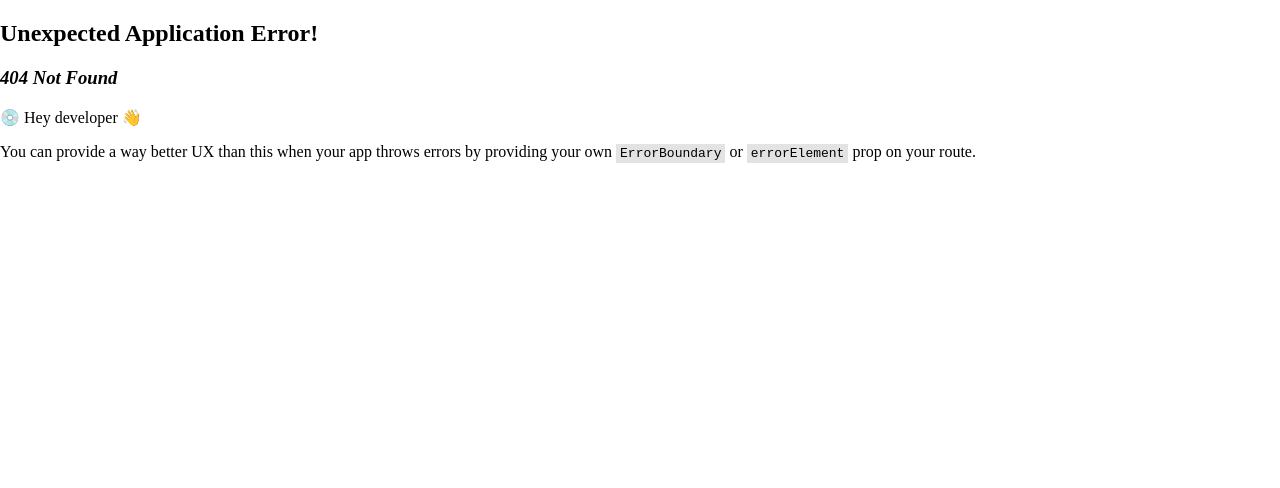
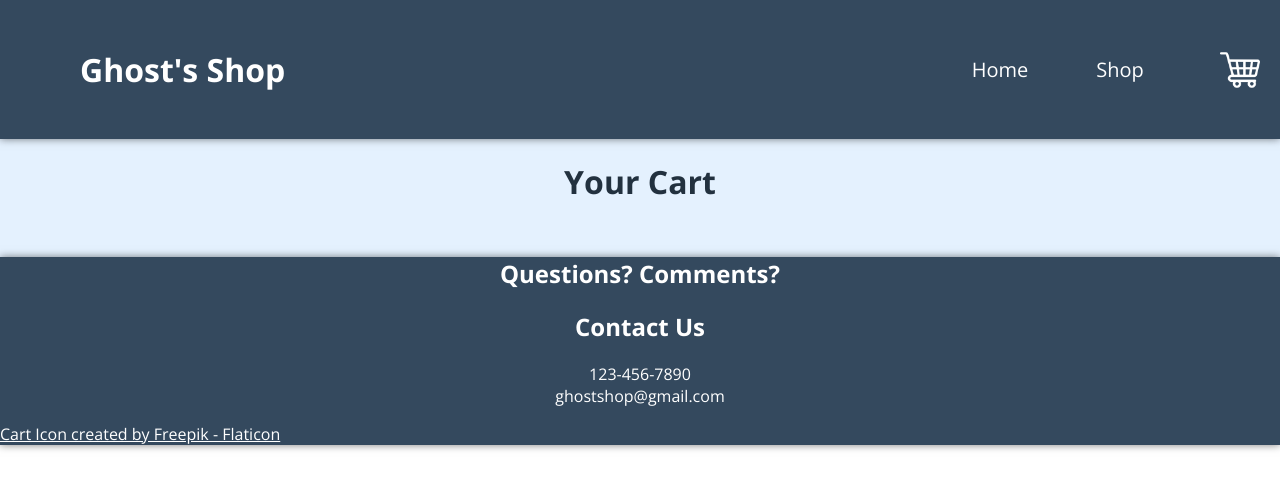
Before and after one commit to Ghost-Mechanic/shopping-cart, a React (Vite) app: page /cart in a window 1280 px wide. Before the commit this address had no page. Shown: the top 488 px of the page. Built offline with nearby package versions, Linux system fonts and the light colour scheme.

Commit message:
Cart items are now shown on the cart page

```diff
--- /dev/null
+++ b/src/components/CartItem.jsx
@@ -0,0 +1,26 @@
+import '../styles/cart-item.css';
+import PropTypes from 'prop-types';
+
+function CartItem({ item }) {
+    return (
+        <>
+            <div className="cart-item-container">
+                <h1 className="cart-item-title">{item[0].title}</h1>
+                <img className="cart-item-image" src={item[0].image} alt="" />
+                <h3 className="cart-item-price">${Number(item[0].price).toFixed(2)}</h3>
+                <div className="quantity">
+                    <button className="cart-item-button">-</button>
+                    <input type="number" value={item.quantity} min="0" max="10" />
+                    <button className="cart-item-button">+</button>
+                </div>
+                <button className="remove-button">Remove from cart</button>
+            </div>
+        </>
+    )
+}
+
+CartItem.propTypes = {
+    item: PropTypes.array,
+};
+
+export default CartItem;
--- /dev/null
+++ b/src/components/CartMain.jsx
@@ -0,0 +1,26 @@
+import { useOutletContext } from "react-router-dom";
+import CartItem from "./CartItem";
+import '../styles/cart-main.css';
+
+function CartMain() {
+    const [cart, setCart] = useOutletContext();
+
+    cart.map((item) => {
+        console.log(item[0].id);
+        console.log(item[0].title);
+        console.log(item.quantity);
+    });
+
+    return (
+        <>
+            <main>
+                <h1 className="cart-title">Your Cart</h1>
+                <div className="cart-container">
+                    {cart.map((item) => <CartItem key={item[0].id} item={item} />)}
+                </div>
+            </main>
+        </>
+    )
+}
+
+export default CartMain;
--- a/src/components/Header.jsx
+++ b/src/components/Header.jsx
@@ -27,10 +27,12 @@
                             </Link>
                         </li>
                         <li>
-                            <button className="cart-button">
-                                <img className="cart" src={cartImage} alt="Shopping Cart" />
-                                {numCartItems > 0 ? <p>{numCartItems}</p> : null}
-                            </button>
+                            <Link to="/cart">
+                                <button className="cart-button">
+                                    <img className="cart" src={cartImage} alt="Shopping Cart" />
+                                    {numCartItems > 0 ? <p>{numCartItems}</p> : null}
+                                </button>
+                            </Link>
                         </li>
                     </ul>
                 </nav>
--- a/src/components/ShopMain.jsx
+++ b/src/components/ShopMain.jsx
@@ -12,7 +12,6 @@
         fetch('https://fakestoreapi.com/products')
             .then(res=>res.json())
             .then(json=> {
-                console.log(json);
                 setProducts(json);
                 setLoading(false);
             })
@@ -29,9 +28,20 @@
             return;
         }
 
-        let newItems = products.filter((product) => product.id === id);
-        setCart([...cart, {...newItems, quantity: quantity}]);
-        console.log(cart);
+        const itemIndex = cart.findIndex((item) => item[0].id === id);
+
+        // only update quantity if item already exists in cart
+        if (itemIndex !== -1) {
+            const newCart = cart.map((item, index) =>
+                index === itemIndex ? { ...item, quantity: item.quantity + quantity > 10 ? 10 : item.quantity + quantity}
+                : item
+            );
+            setCart(newCart);
+        }
+        else {
+            let newItems = products.filter((product) => product.id === id);
+            setCart([...cart, {...newItems, quantity: quantity}]);
+        }
     }
 
     return (
--- a/src/routes.jsx
+++ b/src/routes.jsx
@@ -1,6 +1,7 @@
 import App from "./App";
 import HomeMain from "./components/HomeMain";
 import ShopMain from "./components/ShopMain";
+import CartMain from "./components/CartMain";
 
 const routes = [
     {
@@ -9,6 +10,7 @@
       children: [
         { index: true, element: <HomeMain /> },
         { path: "shop", element: <ShopMain /> },
+        { path: "cart", element: <CartMain /> },
       ],
     },
 ];
--- /dev/null
+++ b/src/styles/cart-item.css
@@ -0,0 +1,69 @@
+@import url('https://fonts.googleapis.com/css2?family=Open+Sans:ital,wght@0,300..800;1,300..800&display=swap');
+
+.cart-item-container {
+    width: 80vw;
+    background-color: white;
+    border: solid 1px black;
+    border-radius: 12px;
+    display: flex;
+    flex-direction: column;
+    align-items: center;
+    gap: 8px;
+}
+
+.cart-item-title {
+    text-align: center;
+    font-family: "Open Sans", sans-serif;
+    color: #22313f;
+}
+
+.cart-item-image {
+    width: 80px;
+}
+
+.cart-item-price {
+    font-family: "Open Sans", sans-serif;
+    color: #22313f;
+}
+
+.quantity {
+    display: flex;
+    gap: 4px;
+}
+
+.cart-item-button {
+    background-color: #22313f;
+    height: 20px;
+    border-radius: 6px;
+    text-align: center;
+    line-height: 0px;
+    font-family: "Open Sans", sans-serif;
+}
+
+.remove-button {
+    background-color: #22313f;
+    font-size: 0.6em;
+    font-family: "Open Sans", sans-serif;
+    height: 20px;
+}
+
+@media (min-width: 768px) {
+    .remove-button {
+        height: 40px;
+        font-size: 0.8em;
+    }
+}
+
+@media (min-width: 1024px) {
+    .cart-item-image {
+        width: 120px;
+    }
+
+    .cart-item-button {
+        width: 40px;
+    }
+
+    .remove-button {
+        width: 160px;
+    }
+}
--- /dev/null
+++ b/src/styles/cart-main.css
@@ -0,0 +1,26 @@
+@import url('https://fonts.googleapis.com/css2?family=Open+Sans:ital,wght@0,300..800;1,300..800&display=swap');
+
+main {
+    background-color: #e4f1fe;
+}
+
+.cart-container {
+    display: flex;
+    flex-direction: column;
+    align-items: center;
+    padding: 8px;
+    gap: 8px;
+}
+
+.cart-title {
+    text-align: center;
+    font-family: "Open Sans", sans-serif;
+    color: #22313f;
+}
+
+@media (min-width: 768px) {
+    .cart-container {
+        padding: 16px;
+        gap: 16px;
+    }
+}
```
Also changed, not shown: src/styles/item-card.css (line endings or trailing spaces).
